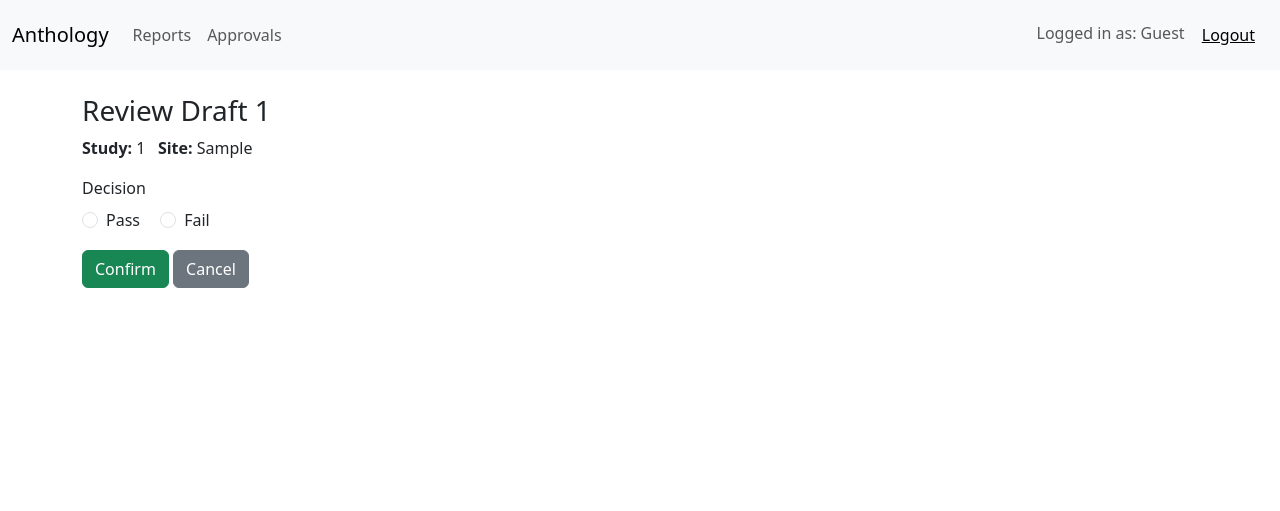
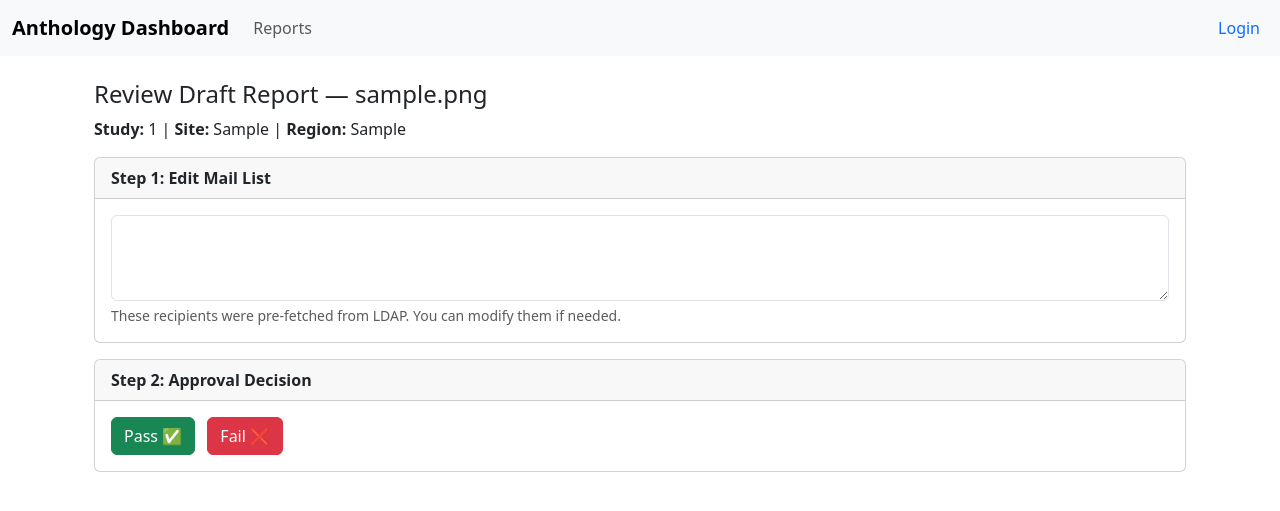
Before and after one commit to nihalranjan89/anthology_dashboard, a Django app: template src/anthology/templates/anthology/approvals.html in a window 1280 px wide. Shown: the top 511 px of the page. Run offline with Django 4.2, Linux system fonts and the light colour scheme; the template is opened without the code that fills it: values that come from a table or form of the project are taken from there, others are empty; tables that the repository leaves empty hold one stand-in row (values such as "Sample post").

Commit message:
logginn and logs functionality added
logginn and logs functionality added

```diff
--- a/src/anthology/templates/anthology/approvals.html
+++ b/src/anthology/templates/anthology/approvals.html
@@ -1,22 +1,31 @@
 {% extends "anthology/base.html" %}
 {% block content %}
-<h3>Review Draft {{ draft.id }}</h3>
-<p><b>Study:</b> {{ draft.study_id }} &nbsp; <b>Site:</b> {{ draft.site }}</p>
+<div class="container mt-4">
+  <h4>Review Draft Report — {{ draft.filename }}</h4>
+  <p><strong>Study:</strong> {{ draft.study_id }} | <strong>Site:</strong> {{ draft.site }} | <strong>Region:</strong> {{ draft.region }}</p>
 
-<form method="post">
-  {% csrf_token %}
-  <div class="mb-3">
-    <label class="form-label">Decision</label><br>
-    <div class="form-check form-check-inline">
-      <input class="form-check-input" type="radio" id="pass" name="passed" value="pass">
-      <label class="form-check-label" for="pass">Pass</label>
+  <form method="post" id="approvalForm">
+    {% csrf_token %}
+    <!-- Step 1: Mail Recipients -->
+    <div class="card mb-3">
+      <div class="card-header fw-semibold">Step 1: Edit Mail List</div>
+      <div class="card-body">
+        <textarea name="mail_recipients" class="form-control" rows="3"
+          placeholder="Enter comma-separated emails">
+          {{ default_mail_list|default:"" }}
+        </textarea>
+        <div class="form-text">These recipients were pre-fetched from LDAP. You can modify them if needed.</div>
+      </div>
     </div>
-    <div class="form-check form-check-inline">
-      <input class="form-check-input" type="radio" id="fail" name="passed" value="fail">
-      <label class="form-check-label" for="fail">Fail</label>
+
+    <!-- Step 2: Approve or Reject -->
+    <div class="card mb-3">
+      <div class="card-header fw-semibold">Step 2: Approval Decision</div>
+      <div class="card-body">
+        <button type="submit" name="passed" value="pass" class="btn btn-success me-2">Pass ✅</button>
+        <button type="submit" name="passed" value="fail" class="btn btn-danger">Fail ❌</button>
+      </div>
     </div>
-  </div>
-  <button type="submit" class="btn btn-success">Confirm</button>
-  <a href="{% url 'anthology:drafts' %}" class="btn btn-secondary">Cancel</a>
-</form>
+  </form>
+</div>
 {% endblock %}
--- a/src/anthology/templates/anthology/base.html
+++ b/src/anthology/templates/anthology/base.html
@@ -8,10 +8,21 @@
 <body>
 <nav class="navbar navbar-expand-lg navbar-light bg-light">
   <div class="container-fluid">
-    <a class="navbar-brand" href="{% url 'anthology:reports' %}">Anthology</a>
-    <div class="collapse navbar-collapse">
+    <a class="navbar-brand fw-bold" href="{% url 'anthology:reports' %}">Anthology Dashboard</a>
+    <button class="navbar-toggler" type="button" data-bs-toggle="collapse" data-bs-target="#navbarNav">
+      <span class="navbar-toggler-icon"></span>
+    </button>
+
+    <div class="collapse navbar-collapse" id="navbarNav">
       <ul class="navbar-nav me-auto mb-2 mb-lg-0">
-        <li class="nav-item"><a class="nav-link" href="{% url 'anthology:reports' %}">Reports</a></li>
+
+        <!-- 📄 Reports (Visible to All Roles) -->
+        <li class="nav-item">
+          <a class="nav-link" href="{% url 'anthology:reports' %}">Reports</a>
+        </li>
+
+        <!-- ✅ Approvals (Visible only to Admin & Approver) -->
+        {% if request.session.USER_ROLE in 'ADMIN,APPROVER' %}
         <li class="nav-item position-relative">
           <a class="nav-link" href="{% url 'anthology:drafts' %}">
             Approvals
@@ -20,12 +31,42 @@
             {% endif %}
           </a>
         </li>
+        {% endif %}
 
+        <!-- 🪵 Logs (Visible only to Admin & Approver) -->
+        {% if request.session.USER_ROLE in 'ADMIN,APPROVER' %}
+        <li class="nav-item">
+          <a class="nav-link" href="{% url 'anthology:processing_logs' %}">Logs</a>
+        </li>
+        {% endif %}
       </ul>
-      <span class="navbar-text">
-        Logged in as: {{ request.session.USER_DISPLAY_NAME|default:"Guest" }}
-        <a href="{% url 'anthology:logout' %}" class="btn btn-link">Logout</a>
+
+      <!-- 👤 USER INFO / LOGIN-LOGOUT SECTION -->
+      <ul class="navbar-nav ms-auto">
+        {% if request.session.USER_ID %}
+          <li class="nav-item d-flex align-items-center me-2">
+            <span class="badge
+              {% if request.session.USER_ROLE == 'ADMIN' %} bg-primary
+              {% elif request.session.USER_ROLE == 'APPROVER' %} bg-success
+              {% elif request.session.USER_ROLE == 'MANUFACTURER' %} bg-warning text-dark
+              {% else %} bg-secondary {% endif %}
+            ">
+              {{ request.session.USER_ROLE }}
             </span>
+          </li>
+          <li class="nav-item">
+            <span class="nav-link fw-semibold">{{ request.session.USER_NAME }}</span>
+          </li>
+          <li class="nav-item">
+            <a href="{% url 'anthology:logout' %}" class="nav-link text-danger">Logout</a>
+          </li>
+        {% else %}
+          <li class="nav-item">
+            <a href="{% url 'anthology:login' %}" class="nav-link text-primary">Login</a>
+          </li>
+        {% endif %}
+      </ul>
+      <!-- ✅ END USER INFO -->
     </div>
   </div>
 </nav>
@@ -34,5 +75,6 @@
   {% block content %}{% endblock %}
 </div>
 
+<script src="https://cdn.jsdelivr.net/npm/bootstrap@5.3.0/dist/js/bootstrap.bundle.min.js"></script>
 </body>
 </html>
--- a/src/anthology/urls.py
+++ b/src/anthology/urls.py
@@ -4,6 +4,7 @@ from . import views
 app_name = 'anthology'
 
 urlpatterns = [
+    #path('login/', views.login_view, name='login'),
     path('login/', views.login_view, name='login'),
     path('login_cb/', views.login_callback, name='login_cb'),
     path('logout/', views.logout_view, name='logout'),
@@ -12,4 +13,6 @@ urlpatterns = [
     path('drafts/', views.drafts_list, name='drafts'),
     path('approvals/review/<int:draft_id>/', views.approval_review, name='approval_review'),
     path('', views.reports_list, name='home'),
+    path('logs/processing/', views.processing_logs, name='processing_logs'),
+
 ]
```
Also changed, not shown: src/anthology/decorators.py (added, +14 -0 lines), src/anthology/templates/anthology/login.html (added, +34 -0 lines), src/anthology/templates/anthology/logs.html (added, +27 -0 lines), src/anthology/views.py (+136 -16 lines), src/config/settings.py (+13 -0 lines), 1 other file. Lines whose indentation alone changed are shown as unchanged.
